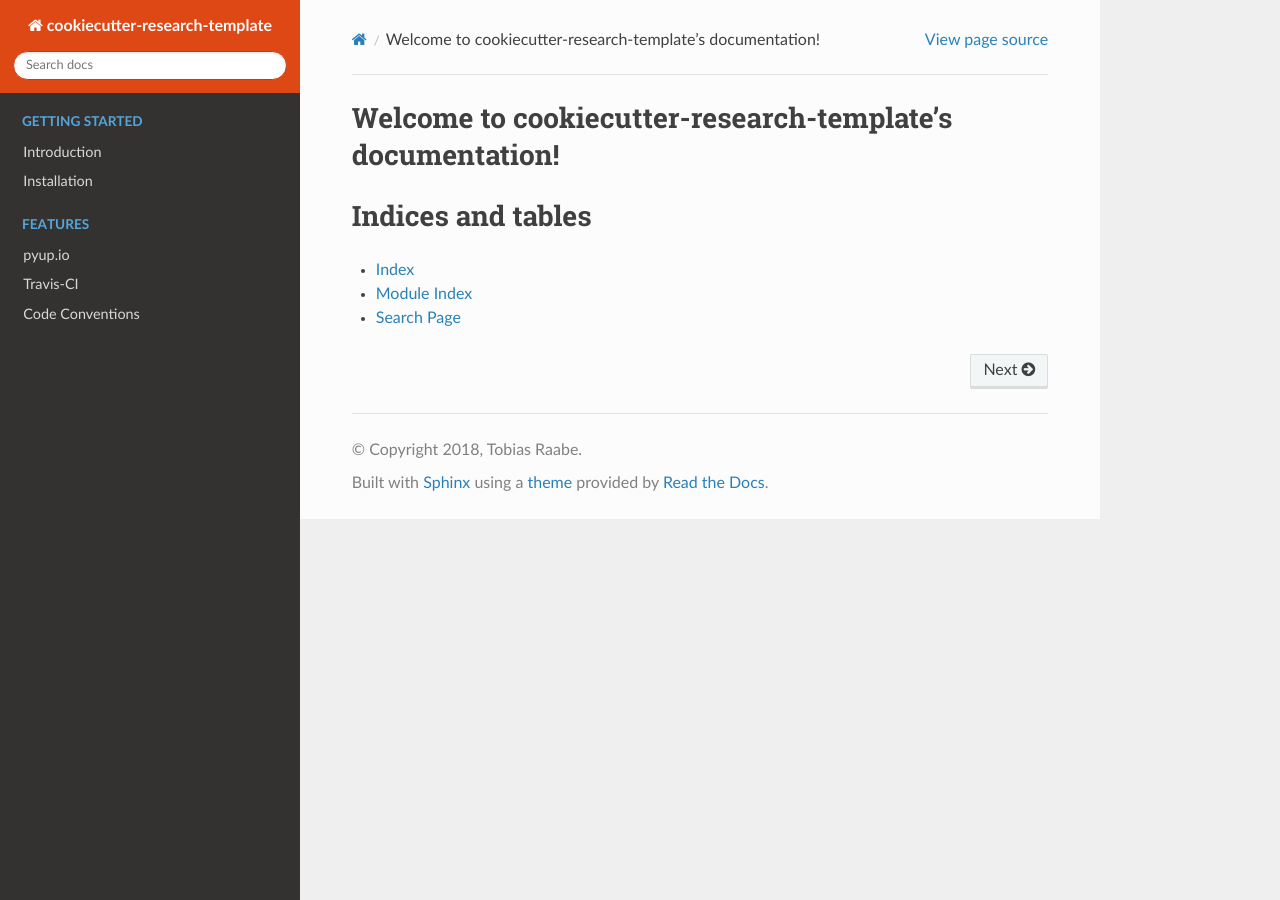
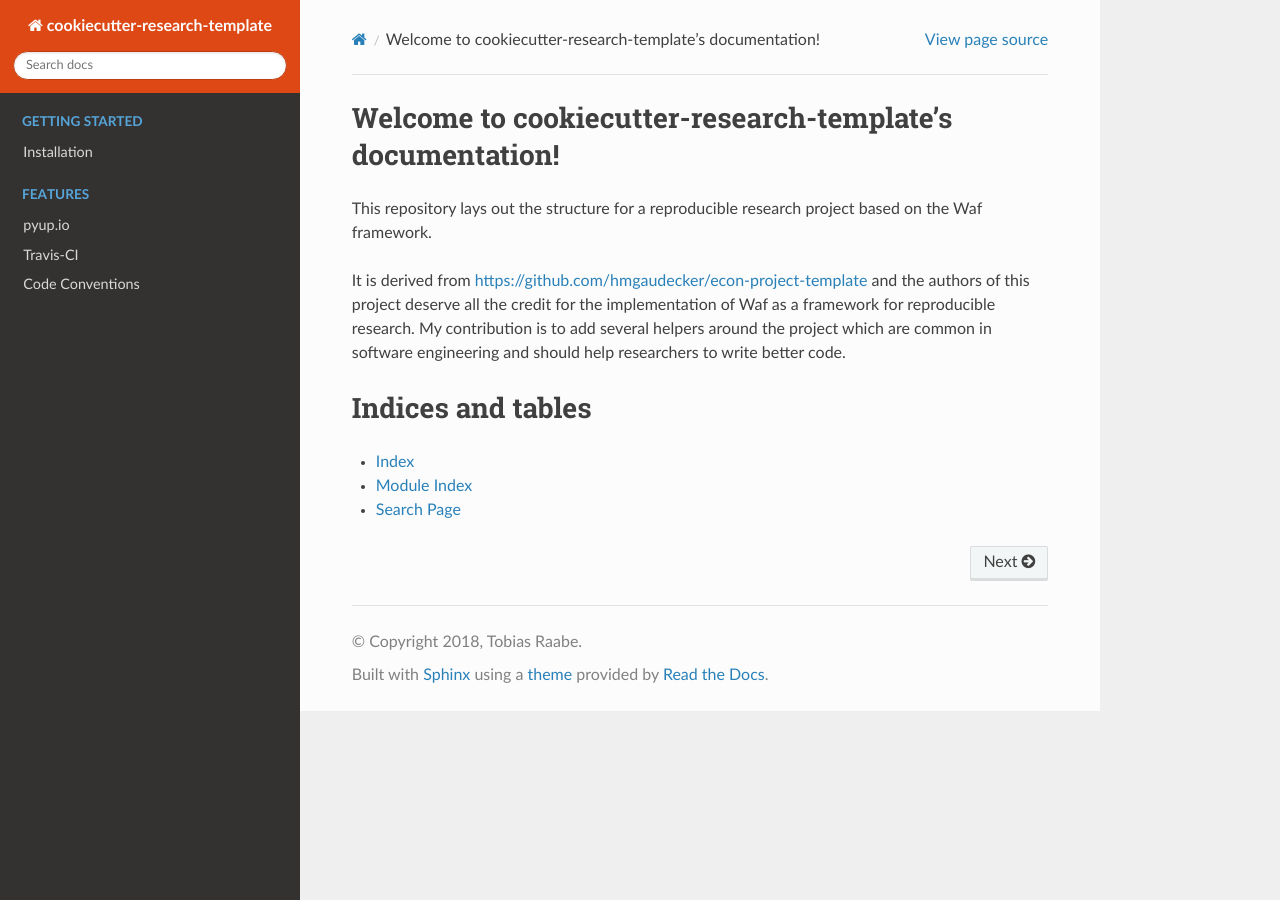
Before and after one commit to tobiasraabe/cookiecutter-research-template, a Sphinx documentation site: the page built from docs/index.rst, in a window 1280 px wide. Built offline with Sphinx 7.4.7 and the Read the Docs theme 2.0.0, drawn with Linux system fonts in a browser that asks for light colours.

Commit message:
Fixed docs.

```diff
--- a/docs/conf.py
+++ b/docs/conf.py
@@ -18,7 +18,7 @@
 
 
 def setup(app):
-    app.add_stylesheet('css/custom.css')
+    app.add_stylesheet("css/custom.css")
 
 
 # -- Project information -----------------------------------------------------
@@ -67,7 +67,7 @@ master_doc = "index"
 #
 # This is also used if you do content translation via gettext catalogs.
 # Usually you set "language" from the command line for these cases.
-language = 'en'
+language = "en"
 
 # List of patterns, relative to source directory, that match files and
 # directories to ignore when looking for source files.
--- a/docs/index.rst
+++ b/docs/index.rst
@@ -1,16 +1,25 @@
 Welcome to cookiecutter-research-template's documentation!
 ==========================================================
 
+This repository lays out the structure for a reproducible research project
+based on the Waf framework.
+
+It is derived from https://github.com/hmgaudecker/econ-project-template and the
+authors of this project deserve all the credit for the implementation of Waf as
+a framework for reproducible research. My contribution is to add several
+helpers around the project which are common in software engineering and should
+help researchers to write better code.
+
+
 .. toctree::
-    :maxdepth: 2
+    :maxdepth: 1
     :hidden:
     :caption: Getting Started
 
-    introduction
     installation
 
 .. toctree::
-    :maxdepth: 2
+    :maxdepth: 1
     :hidden:
     :caption: Features
 
--- a/docs/pyup.rst
+++ b/docs/pyup.rst
@@ -11,7 +11,8 @@ Installation
 ------------
 
 Just go to https://pyup.io/ and choose login via Github in the upper right
-corner of the website. You will be redirected to Github to allow the service to read your repositories, etc..
+corner of the website. You will be redirected to Github to allow the service to
+read your repositories, etc..
 
 After that, when logged in on pyup.io, choose add repository in the upper right
 corner to add your repository. You are asked about how you would like to
--- a/docs/travis.rst
+++ b/docs/travis.rst
@@ -40,7 +40,8 @@ Travis-CI configuration of this template.
 - ``language`` defines the main language of your project. Depending on this
   choice, there are several other tools pre-installed.
 - ``python`` sets the Python version of your test environment. The default is
-  3.6, but you are free to change. Furthermore, you can test your project against multiple python versions by using:
+  3.6, but you are free to change. Furthermore, you can test your project
+  against multiple python versions by using:
 
   .. code-block:: yaml
 
```
Also changed, not shown: docs/introduction.rst (deleted, +0 -11 lines), docs/installation.rst (line endings or trailing spaces), 1 other file.
